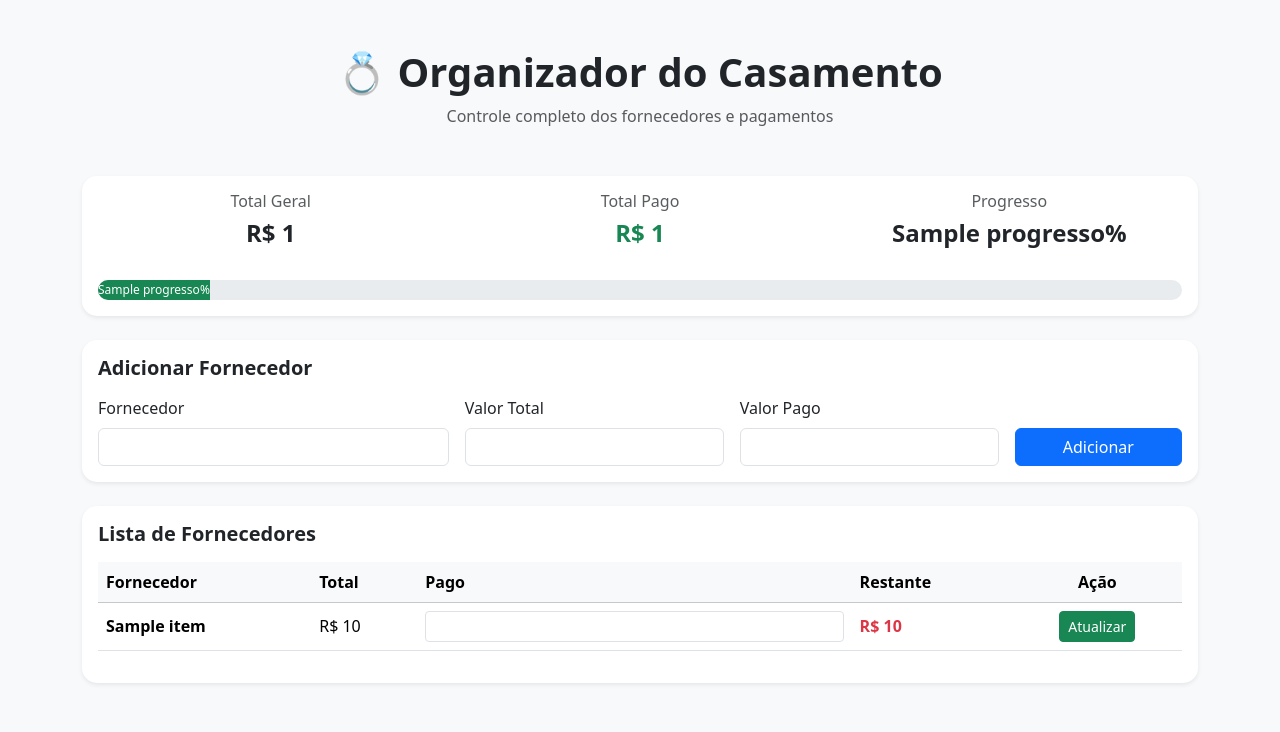
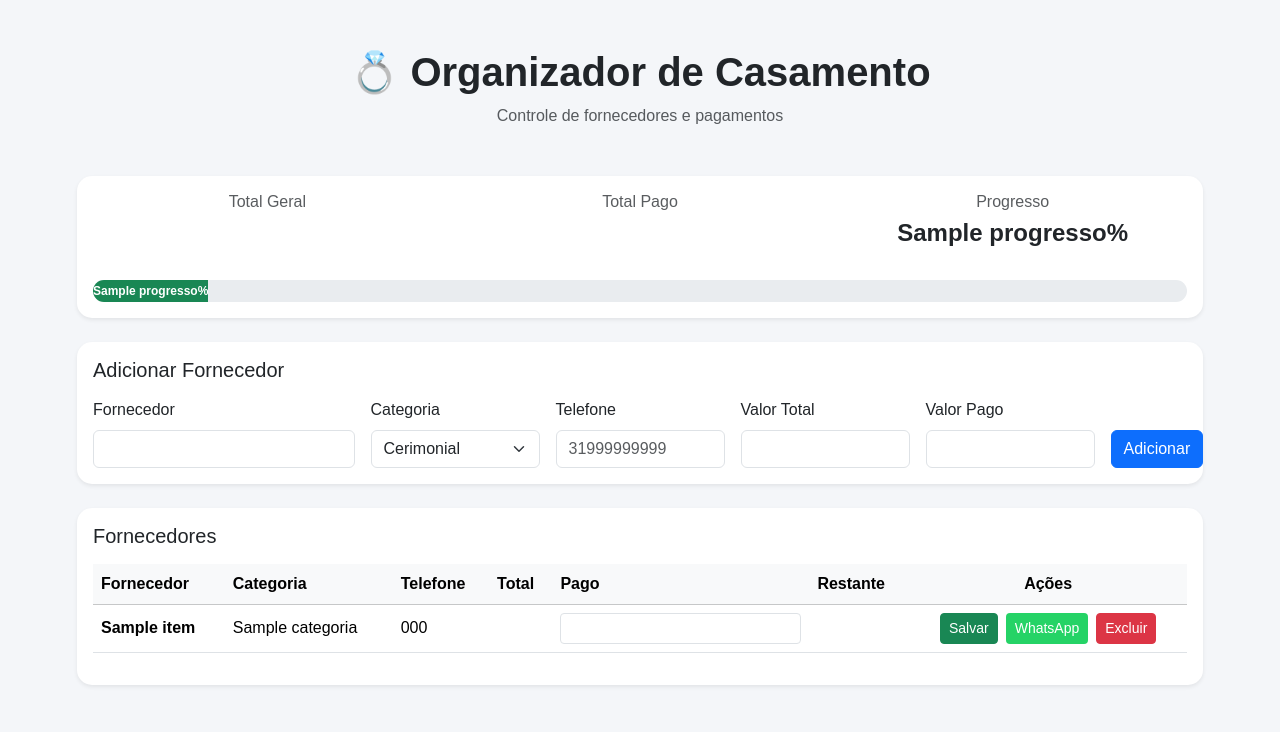
Before and after one commit to isadorass10/organizador-casamento, a Flask app: template templates/index.html in a window 1280 px wide. Shown: the top 732 px of the page. Run offline with Flask 3, Linux system fonts and the light colour scheme; the template is opened without the code that fills it: most values are stand-ins (such as "Sample title", 1, 10 or a date in 2020).

Commit message:
Update index.html

```diff
--- a/templates/index.html
+++ b/templates/index.html
@@ -1,131 +1,377 @@
 <!DOCTYPE html>
 <html lang="pt-br">
+
 <head>
+
 <meta charset="UTF-8">
 <title>Organizador de Casamento</title>
+
 <link href="https://cdn.jsdelivr.net/npm/bootstrap@5.3.2/dist/css/bootstrap.min.css" rel="stylesheet">
+
 <style>
-    body {
-      background-color: #f8f9fa;
+
+body{
+background:#f4f6f9;
+font-family:Arial;
 }
-    .card {
-      border: none;
-      border-radius: 15px;
+
+.container{
+max-width:1150px;
 }
-    .card-title {
-      font-weight: 600;
+
+.card{
+border:none;
+border-radius:15px;
 }
-    .progress {
-      border-radius: 20px;
+
+.progress{
+height:22px;
+border-radius:20px;
 }
-    .progress-bar {
-      font-weight: 500;
+
+.progress-bar{
+font-weight:600;
 }
+
+.titulo{
+font-weight:700;
+}
+
+.btn-whatsapp{
+background:#25D366;
+color:white;
+}
+
+.btn-whatsapp:hover{
+background:#1ebe5d;
+color:white;
+}
+
+.table td{
+vertical-align:middle;
+}
+
 </style>
+
 </head>
 
 <body>
 
 <div class="container py-5">
 
-  <!-- Título -->
 <div class="text-center mb-5">
-    <h1 class="fw-bold">💍 Organizador do Casamento</h1>
-    <p class="text-muted">Controle completo dos fornecedores e pagamentos</p>
+
+<h1 class="titulo">💍 Organizador de Casamento</h1>
+
+<p class="text-muted">
+Controle de fornecedores e pagamentos
+</p>
+
 </div>
 
-  <!-- Resumo Financeiro -->
+
+<!-- RESUMO -->
+
 <div class="card shadow-sm mb-4">
+
 <div class="card-body">
+
 <div class="row text-center">
+
 <div class="col-md-4">
+
 <h6 class="text-muted">Total Geral</h6>
-          <h4 class="fw-bold">R$ {{ total_geral }}</h4>
-        </div>
-        <div class="col-md-4">
-          <h6 class="text-muted">Total Pago</h6>
-          <h4 class="fw-bold text-success">R$ {{ total_pago }}</h4>
-        </div>
-        <div class="col-md-4">
-          <h6 class="text-muted">Progresso</h6>
-          <h4 class="fw-bold">{{ progresso }}%</h4>
-        </div>
+
+<h4 class="fw-bold">
+{{ moeda(total_geral) }}
+</h4>
+
 </div>
 
-      <div class="progress mt-4" style="height: 20px;">
-        <div class="progress-bar bg-success" style="width: {{ progresso }}%;">
-          {{ progresso }}%
-        </div>
-      </div>
-    </div>
+<div class="col-md-4">
+
+<h6 class="text-muted">Total Pago</h6>
+
+<h4 class="fw-bold text-success">
+{{ moeda(total_pago) }}
+</h4>
+
 </div>
 
-  <!-- Adicionar Fornecedor -->
-  <div class="card shadow-sm mb-4">
-    <div class="card-body">
-      <h5 class="card-title mb-3">Adicionar Fornecedor</h5>
-      <form action="/adicionar" method="post" class="row g-3">
 <div class="col-md-4">
-          <label class="form-label">Fornecedor</label>
-          <input class="form-control" name="nome" required>
-        </div>
-        <div class="col-md-3">
-          <label class="form-label">Valor Total</label>
-          <input class="form-control" type="number" step="0.01" name="total" required>
-        </div>
-        <div class="col-md-3">
-          <label class="form-label">Valor Pago</label>
-          <input class="form-control" type="number" step="0.01" name="pago" required>
-        </div>
-        <div class="col-md-2 d-grid align-items-end">
-          <button class="btn btn-primary">Adicionar</button>
-        </div>
-      </form>
-    </div>
-  </div>
 
-  <!-- Lista de Fornecedores -->
-  <div class="card shadow-sm">
-    <div class="card-body">
-      <h5 class="card-title mb-3">Lista de Fornecedores</h5>
+<h6 class="text-muted">Progresso</h6>
 
-      <div class="table-responsive">
-        <table class="table align-middle table-hover">
-          <thead class="table-light">
-            <tr>
-              <th>Fornecedor</th>
-              <th>Total</th>
-              <th>Pago</th>
-              <th>Restante</th>
-              <th class="text-center">Ação</th>
-            </tr>
-          </thead>
-          <tbody>
-            {% for item in orcamento %}
-            <tr>
-              <td class="fw-semibold">{{ item.nome }}</td>
-              <td>R$ {{ item.total }}</td>
-              <td>
-                <form action="/editar/{{ item.id }}" method="post" class="d-flex gap-2">
-                  <input type="number" step="0.01" name="pago" value="{{ item.pago }}" class="form-control form-control-sm">
-              </td>
-              <td class="fw-semibold text-danger">
-                R$ {{ item.total - item.pago }}
-              </td>
-              <td class="text-center">
-                  <button class="btn btn-sm btn-success">Atualizar</button>
-                </form>
-              </td>
-            </tr>
-            {% endfor %}
-          </tbody>
-        </table>
-      </div>
+<h4 class="fw-bold">
+{{ progresso }}%
+</h4>
 
-    </div>
 </div>
 
 </div>
 
+<div class="progress mt-4">
+
+<div
+class="progress-bar bg-success"
+style="width: {{ progresso }}%">
+
+{{ progresso }}%
+
+</div>
+
+</div>
+
+</div>
+
+</div>
+
+
+
+<!-- FORMULÁRIO -->
+
+<div class="card shadow-sm mb-4">
+
+<div class="card-body">
+
+<h5 class="mb-3">Adicionar Fornecedor</h5>
+
+<form action="/adicionar" method="post" class="row g-3">
+
+
+<div class="col-md-3">
+
+<label class="form-label">Fornecedor</label>
+
+<input
+class="form-control"
+name="nome"
+required>
+
+</div>
+
+
+<div class="col-md-2">
+
+<label class="form-label">Categoria</label>
+
+<select
+class="form-select"
+name="categoria">
+
+<option>Cerimonial</option>
+<option>Buffet</option>
+<option>Fotografia</option>
+<option>Decoração</option>
+<option>Música</option>
+<option>Vestido</option>
+<option>Outro</option>
+
+</select>
+
+</div>
+
+
+<div class="col-md-2">
+
+<label class="form-label">Telefone</label>
+
+<input
+class="form-control"
+name="telefone"
+placeholder="31999999999">
+
+</div>
+
+
+<div class="col-md-2">
+
+<label class="form-label">Valor Total</label>
+
+<input
+class="form-control"
+type="number"
+step="0.01"
+name="total"
+required>
+
+</div>
+
+
+<div class="col-md-2">
+
+<label class="form-label">Valor Pago</label>
+
+<input
+class="form-control"
+type="number"
+step="0.01"
+name="pago"
+required>
+
+</div>
+
+
+<div class="col-md-1 d-grid align-items-end">
+
+<button class="btn btn-primary">
+
+Adicionar
+
+</button>
+
+</div>
+
+
+</form>
+
+</div>
+
+</div>
+
+
+
+<!-- TABELA -->
+
+<div class="card shadow-sm">
+
+<div class="card-body">
+
+<h5 class="mb-3">Fornecedores</h5>
+
+<div class="table-responsive">
+
+<table class="table table-hover align-middle">
+
+<thead class="table-light">
+
+<tr>
+
+<th>Fornecedor</th>
+<th>Categoria</th>
+<th>Telefone</th>
+<th>Total</th>
+<th>Pago</th>
+<th>Restante</th>
+<th class="text-center">Ações</th>
+
+</tr>
+
+</thead>
+
+<tbody>
+
+{% for item in orcamento %}
+
+<tr>
+
+<td class="fw-semibold">
+
+{{ item.nome }}
+
+</td>
+
+
+<td>
+
+{{ item.categoria }}
+
+</td>
+
+
+<td>
+
+{{ item.telefone }}
+
+</td>
+
+
+<td>
+
+{{ moeda(item.total) }}
+
+</td>
+
+
+<td>
+
+<form
+action="/editar/{{ item.id }}"
+method="post"
+class="d-flex gap-2">
+
+<input
+type="number"
+step="0.01"
+name="pago"
+value="{{ item.pago }}"
+class="form-control form-control-sm">
+
+</td>
+
+
+<td class="text-danger fw-semibold">
+
+{{ moeda(item.restante) }}
+
+</td>
+
+
+<td>
+
+<div class="d-flex gap-2 justify-content-center">
+
+
+<button class="btn btn-success btn-sm">
+
+Salvar
+
+</button>
+
+</form>
+
+
+<a
+href="https://wa.me/55{{ item.telefone }}"
+target="_blank"
+class="btn btn-whatsapp btn-sm">
+
+WhatsApp
+
+</a>
+
+
+<a
+href="/excluir/{{ item.id }}"
+class="btn btn-danger btn-sm"
+onclick="return confirm('Deseja excluir este fornecedor?')">
+
+Excluir
+
+</a>
+
+
+</div>
+
+</td>
+
+</tr>
+
+{% endfor %}
+
+</tbody>
+
+</table>
+
+</div>
+
+</div>
+
+</div>
+
+
+</div>
+
 </body>
+
 </html>
```
Lines whose indentation alone changed are shown as unchanged.
